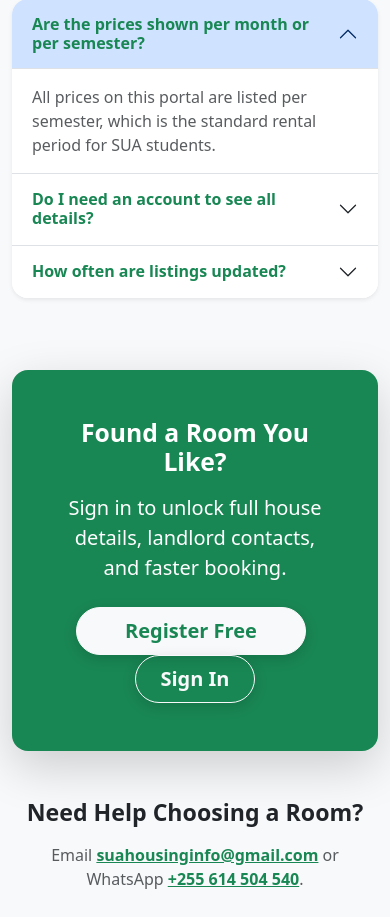
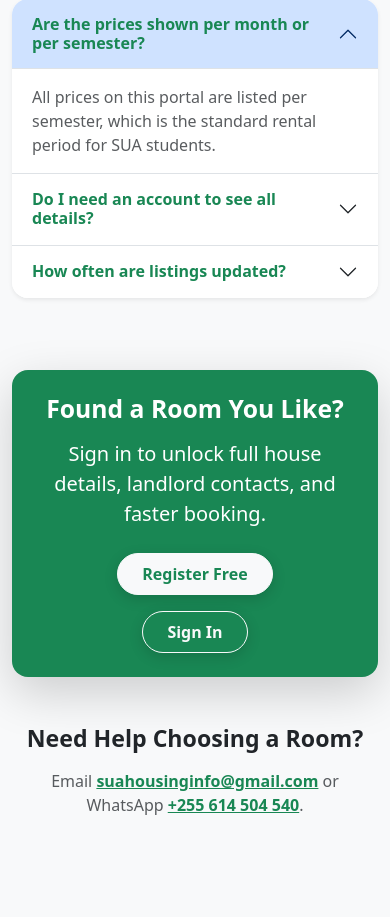
Before and after one commit to Muslim-Pro/suahousing, a Django app: page /available-rooms/ in a window 390 px wide. Shown: the part 4353-5270 px from the top of the page. Run offline with Django 5.2, Linux system fonts and the light colour scheme; data that the repository does not hold is empty; parts of the project's set-up code (start-up, migrations or seed data) failed here and were passed over.

Commit message:
Fix bottom available_rooms.html (Register Free , Sign In)CTA section buttons for mobile layout

```diff
--- a/houses/templates/houses/available_rooms.html
+++ b/houses/templates/houses/available_rooms.html
@@ -413,6 +413,30 @@
 </section>
 
 <!-- CTA -->
+<section class="bg-success text-white rounded-4 p-4 p-md-5 text-center mb-5 reveal shadow-lg">
+    <h2 class="fw-bold mb-3">Found a Room You Like?</h2>
+    <p class="lead mb-4 mx-auto" style="max-width: 620px;">
+        Sign in to unlock full house details, landlord contacts, and faster booking.
+    </p>
+
+    {% if request.user.is_authenticated %}
+        <div>
+            <a href="{% url 'house_list' %}" class="btn btn-light rounded-pill fw-bold text-success px-4 py-2 text-nowrap btn-cta-custom">
+                Open My Dashboard
+            </a>
+        </div>
+    {% else %}
+        <div class="d-flex flex-column flex-sm-row justify-content-center align-items-center gap-3">
+            <a href="{% url 'register' %}" class="btn btn-light rounded-pill fw-bold text-success px-4 py-2 text-nowrap btn-cta-custom">
+                Register Free
+            </a>
+            <a href="{% url 'login' %}?next={% url 'available_rooms' %}" class="btn btn-outline-light rounded-pill fw-bold px-4 py-2 text-nowrap btn-cta-custom">
+                Sign In
+            </a>
+        </div>
+    {% endif %}
+</section>
+<!-- CTA
 <section class="bg-success text-white rounded-4 p-5 text-center mb-5 reveal shadow-lg">
     <h2 class="fw-bold mb-3">Found a Room You Like?</h2>
     <p class="lead mb-4 mx-auto" style="max-width: 620px;">
@@ -430,7 +454,7 @@
             Sign In
         </a>
     {% endif %}
-</section>
+</section> -->
 
 <!-- SUPPORT -->
 <section id="support" class="text-center pb-5 reveal">
```
